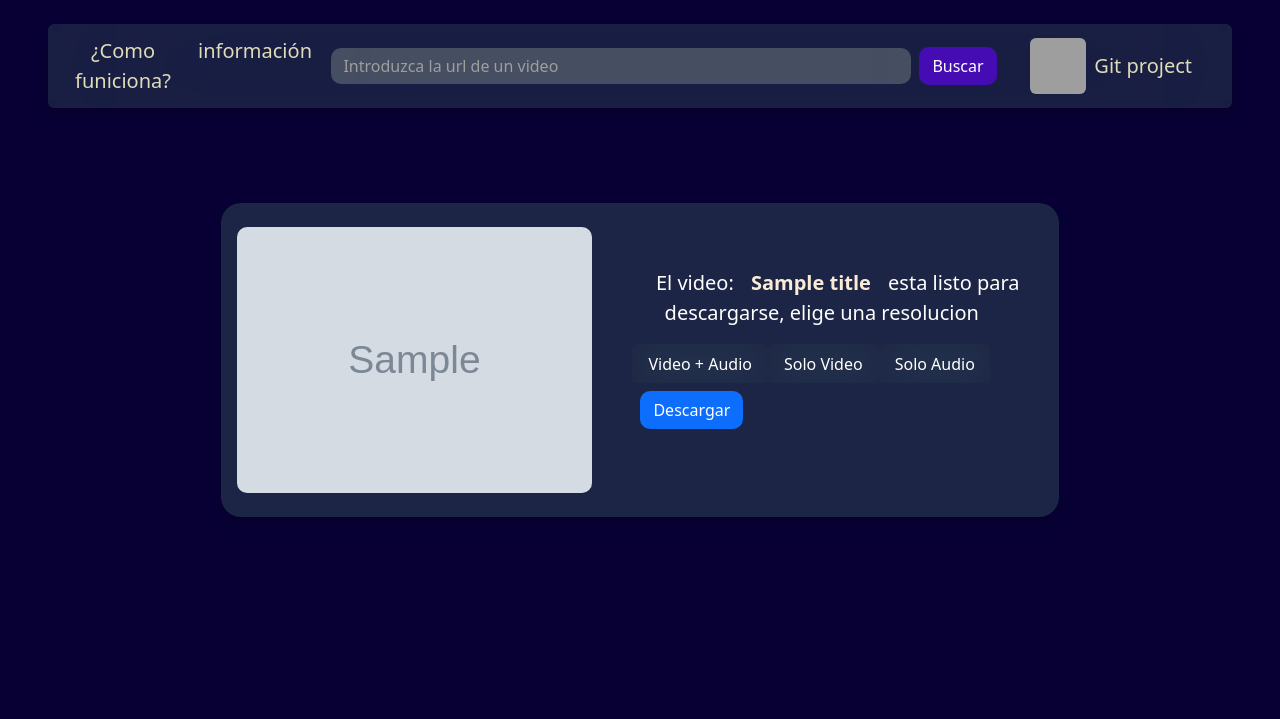
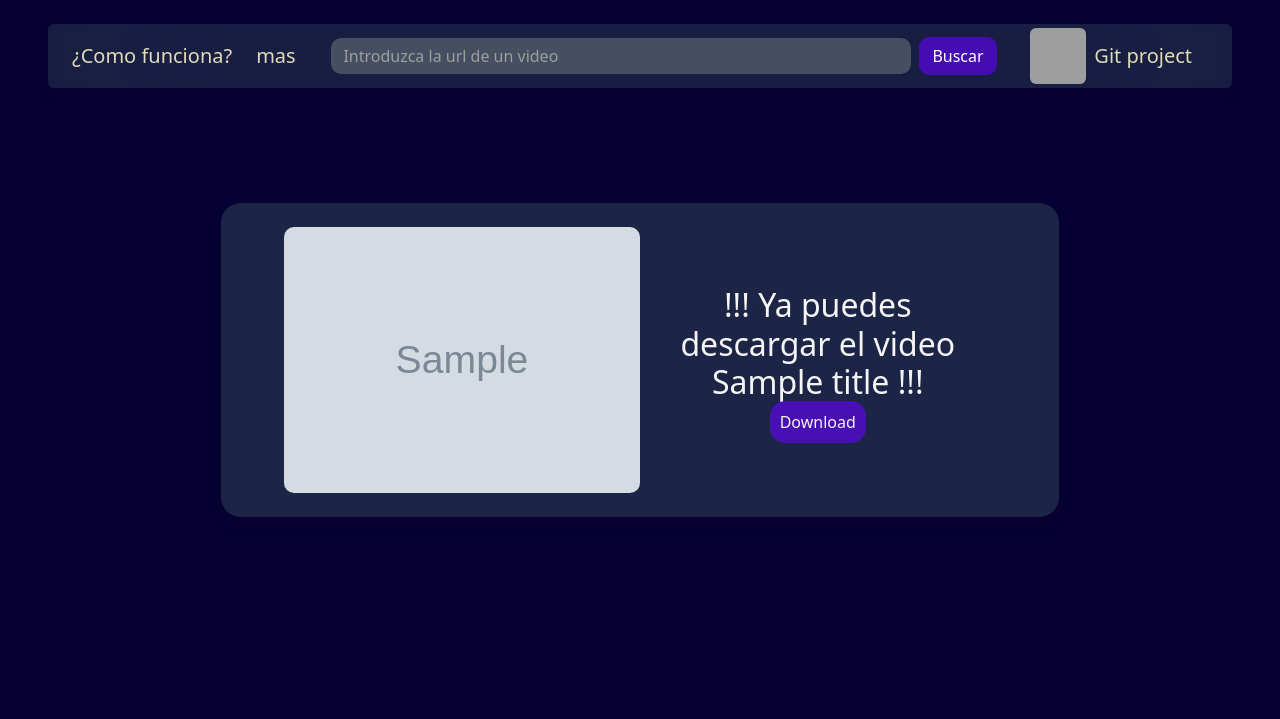
Before and after one commit to SitoSt/Dl_YouTube, a Flask app: template templates/index.html in a window 1280 px wide. Shown: the top 719 px of the page. Run offline with Flask 3, Linux system fonts and the light colour scheme; the template is opened without the code that fills it: most values are stand-ins (such as "Sample title", 1, 10 or a date in 2020); grey boxes marked "Sample" are stand-in pictures; some libraries are stand-ins or nearby versions; grey boxes are pictures that could not be loaded.

Commit message:
V:4 Terminando con las reglas de negocio Simples retoques para poder tener todas las reglas de negocio funcionando. Así puedo dedicarme a retocar los detalles poco a poco.

```diff
--- a/index.py
+++ b/index.py
@@ -8,10 +8,36 @@ app = Flask(__name__)
 url = ''
 title = ''
 thumbnail_url = ''
+formato = ''
+ready_to_dl = False
 
-@app.route('/')
+@app.route('/', methods = ['POST', 'GET'])
 def index():
-    return stream_template('index.html')
+    global formato
+    res=''
+    if request.method == 'GET':
+        return stream_template('index.html')
+    else :
+        try :
+            formato = request.form['format_tracker']
+            print('--El formato elegido es: ' + formato)
+            res = request.form[f"{formato}_res"]
+            print(formato)
+        except Exception as e:
+            print(f"Tio algo ha ido mal :(((( SUERTE<33 : {str(e)}")
+
+        print('...  ...  ...  ...  ...  ...')
+        ready_to_dl, state, filename = Descargar_video(res, url, formato)
+
+        if state != 'Ok':
+            print(state)
+
+        print('')
+        print('---------------penes-------------')
+        print('')
+
+        return stream_template('index.html', title=title, thumbnail_url=thumbnail_url, ready=ready_to_dl, filename=filename);
+
 
 @app.route('/select', methods = ['POST'])
 def Select():
@@ -22,33 +48,13 @@ def Select():
 
     url = request.form['Url']
 
-    # Accedemos al video y lo guardamos en la variable yt
-    yt = YouTube(url)
-
     # Invocamos las funciones para acceder al titulo, la miniatura y las resoluciones del video
     title, thumbnail_url = Get_info(url)
-    Resolutions, Bibrates = Get_resolutions(url)
+    Resolutions, Vibrates = Get_resolutions(url)
 
-    print(thumbnail_url)
-
-    return stream_template('index.html', title=title, thumbnail_url=thumbnail_url,  Resolutions=Resolutions, Bibrates=Bibrates)
+    return stream_template('index.html', title=title, thumbnail_url=thumbnail_url,  Resolutions=Resolutions,
+                            Vibrates=Vibrates, ready=ready_to_dl)
 
 
-@app.route('/download', methods = ['POST'])
-def Download():
-    formato = request.form['format_tracker']
-
-    print(formato)
-
-    if formato == 'progresive':
-        res = request.form['progresive_res']
-    elif formato == 'video':
-        res = request.form['video_res']
-    elif formato == 'audio':
-        res = request.form['audio_res']
-    else:
-        print('ERROR: no hay formato para descargar')
-
-    Descargar_video(res, url, formato, '')
-
-    return stream_template('index.html', title = title, thumbnail_url=thumbnail_url, downloaded=True)
+if __name__ == '__main__' :
+    app.run(debug=True, port=8080)
--- a/static/index.js
+++ b/static/index.js
@@ -1,40 +1,54 @@
+window.onload = function () {
+    console.log('cargando...');
+}
 
-window.onload = function () {
-    console.log('cargando...')
-}
+const video_area = document.getElementById("video_preferences");
 
 const format = document.getElementById("format_tracker");
 
-const btn_progrsive = document.getElementById("progresive_tab");
+const btn_progressive = document.getElementById("progressive_tab");
 const btn_video = document.getElementById("video_tab");
 const btn_audio = document.getElementById("audio_tab");
 
-const progresive_select = document.getElementById("progresive_res")
-const video_select = document.getElementById("video_res")
-const audio_select = document.getElementById("audio_res")
+const progressive_select = document.getElementById("progressive_res");
+const video_select = document.getElementById("video_res");
+const audio_select = document.getElementById("audio_res");
 
-// child_process: Módulo que nos permite generar subprocesos.
-// spawn: Método que genera un subproceso
+const url_input = document.getElementById("form-url");
+
+const link_descarga = document.getElementById("link_descarga");
+const retry_msg = document.getElementById("retry_msg");
+const close_btn = document.getElementById("close_btn");
+
+btn_progressive.addEventListener('click', function () {
+    format.value = "progressive";
+    progressive_select.hidden = false;
+    video_select.hidden = true;
+    audio_select.hidden = true;
+});
+
+btn_video.addEventListener('click', function(){
+    format.value = "video";
+    progressive_select.hidden = true;
+    video_select.hidden = false;
+    audio_select.hidden = true;
+});
+
+btn_audio.addEventListener('click', function() {
+    format.value = "audio";
+    progressive_select.hidden = true;
+    video_select.hidden = true;
+    audio_select.hidden = false;
+});
 
 
+function handleDownload() {
+    retry_msg.hidden = false;
+    link_descarga.textContent = 'Volver a descargar';
+    close_btn.hidden = false;
+}
 
-btn_progrsive.addEventListener('click', function() {
-    format.value = "progresive"
-    progresive_select.hidden = false
-    video_select.hidden = true
-    audio_select.hidden = true
-})
-
-btn_video.addEventListener('click', function(){
-    format.value = "video"
-    progresive_select.hidden = true
-    video_select.hidden = false
-    audio_select.hidden = true
-})
-
-btn_audio.addEventListener('click', function() {
-    format.value = "audio"
-    progresive_select.hidden = true
-    video_select.hidden = true
-    audio_select.hidden = false
-})
+function close() {
+    video_area.hidden = true;
+    close.log('penes');
+}
--- a/static/main.css
+++ b/static/main.css
@@ -166,3 +166,39 @@ button.nav-link:hover {
     backdrop-filter: blur(7rem);
     box-shadow: unset 10px 10px 2rem rgba(var(--bs-gray-900), 0.7);
 }
+.dl-msg {}
+
+.dl-msg .close {
+    padding: 5px;
+
+    position: absolute;
+    top: 10px;
+    left: 10px;
+
+    border: 0;
+    border-radius: 50%;
+    background-color: rgba(95, 10, 180, 0.163);
+    box-shadow: 0 0 3rem 3rem rgba(var(--bs-gray-700), 0.4);
+
+    font-size: 2rem;
+    color: #f5f5f5;
+}
+
+.dl-msg h2 {
+    color: #f5f5f5;
+}
+
+.dl-msg .close span {}
+
+#retry_msg {
+    color: #f5f5f5;
+}
+
+#link_descarga {
+    padding: 10px;
+    border-radius: 15px;
+    background-color: rgba(103, 0, 255, 0.6);
+
+    text-decoration: none;
+    color: #f5f5f5;
+}
--- a/templates/index.html
+++ b/templates/index.html
@@ -7,11 +7,11 @@
   <meta name="”theme-color”" content="”dark”" />
 
   <link href="https://cdn.jsdelivr.net/npm/bootstrap@5.3.2/dist/css/bootstrap.min.css" rel="stylesheet"
-        integrity="sha384-T3c6CoIi6uLrA9TneNEoa7RxnatzjcDSCmG1MXxSR1GAsXEV/Dwwykc2MPK8M2HN" crossorigin="anonymous">
+        integrity="sha384-T3c6CoIi6uLrA9TneNEoa7RxnatzjcDSCmG1MXxSR1GAsXEV/Dwwykc2MPK8M2HN" crossorigin="anonymous" />
 
   <script src="https://cdn.jsdelivr.net/npm/bootstrap@5.3.2/dist/js/bootstrap.bundle.min.js"
-        integrity="sha384-C6RzsynM9kWDrMNeT87bh95OGNyZPhcTNXj1NW7RuBCsyN/o0jlpcV8Qyq46cDfL" crossorigin="anonymous">
-        </script>
+          integrity="sha384-C6RzsynM9kWDrMNeT87bh95OGNyZPhcTNXj1NW7RuBCsyN/o0jlpcV8Qyq46cDfL"
+          crossorigin="anonymous"></script>
   <script src="https://ajax.googleapis.com/ajax/libs/jquery/3.7.1/jquery.min.js"></script>
 
   <link rel="stylesheet" href={{ url_for('static', filename='main.css' ) }}>
@@ -21,41 +21,31 @@
 </head>
 
 <body class="text-body">
-
   <div class="container-fluid text-center g-5">
     <!-- barra de navegación -->
     <nav class="navbar navbar-expand-lg fixed-top p-1 shadow rounded">
-
       <div class="container-fluid justify-content-center text-center">
-
         <div class="collapse navbar-collapse col-1" id="navbarNav">
           <ul class="navbar-nav">
             <li class="nav-item me-2">
-                            <a class="nav-link head-link fs-5" href="#como_funciona">¿Como funiciona?</a>
+              <a class="nav-link head-link fs-5" href="#como_funciona">¿Como funciona?</a>
             </li>
-                        <li class="nav-item me-2">
-                            <a class="nav-link head-link fs-5" href="#">información</a>
+            <li>
+              <a class="nav-link head-link fs-5" href="#mas">mas</a>
             </li>
           </ul>
         </div>
 
-
         <div class="col-7">
-                    <form id="form-url" class="row align-items-center justify-content-center" action="/select"
-                        method="POST">
-
-                        <input id="form-url" name="Url" class="col-sm-10 form-control fs-6 m-0  text-white text-start"
-                            type="url" aria-describedby="paste" required="true"
-                            placeholder="Introduzca la url de un video" />
+          <form id="form-url" class="row align-items-center justify-content-center" action="/select" method="POST">
+            <input id="form-url" name="Url" class="col-sm-10 form-control fs-6 m-0 text-white text-start" type="url"
+                   aria-describedby="paste" required="true" placeholder="Introduzca la url de un video" />
             <!--
                         <span class="input-group-text align-middle bg-btn-2 border-0" id="paste">
                             <img src="../static/img/clipboard.svg" alt=""/>
                         </span> -->
 
-                        <button class="btn col-auto text-white m-0 ms-2">
-                            Buscar
-                        </button>
-
+            <button class="btn col-auto text-white m-0 ms-2">Buscar</button>
           </form>
         </div>
 
@@ -67,161 +57,177 @@
       </div>
     </nav>
     <!-- fin barra de navegación -->
-        {% if title and thumbnail_url and Resolutions and Bibrates %}
+    {% if title and thumbnail_url and Resolutions and Vibrates or ready and title and thumbnail_url and filename %}
 
-        <div id="video_preferences" class="row justify-content-center align-items-center" style="height: 90vh">
+    <section id="video_preferences" class="row justify-content-center align-items-center" style="height: 90vh">
+      <div class="col-8 solid-box shadow p-4 ps-1 pe-1" id="main_bx">
+        <div class="row align-items-center justify-content-center">
+          <img class="col-5 p-0 thumbnail" src="{{ thumbnail_url }}" alt="thumbnail" />
 
-            <div class="col-8 solid-box shadow p-4 ps-1 pe-1" id="main_bx">
-
-                <div class="row align-items-center justify-content-center">
-
-                    <img class="col-5 p-0 thumbnail" src="{{ thumbnail_url }}" alt="thumbnail">
+          {% if ready == False %}
 
           <div class="col-6 ms-4 p-0">
-                        <p class="text-white fs-5 m-3 row" style="display: inline;"> El video:
-                        <strong style="color: antiquewhite;">{{title}}</strong>
-                        esta listo para descargarse, elige una resolucion</p>
+            <p class="text-white fs-5 m-3 row" style="display: inline">
+              El video:
+              <strong style="color: antiquewhite">{{title}}</strong>
+              esta listo para descargarse, elige una resolución
+            </p>
 
-                        <form class="m-3 row" id="resolution_form" action="/download" method="POST">
-
-                            <input id="format_tracker" name="format_tracker" type="text" hidden>
+            <form class="m-3 row" id="resolution_form" action="/" method="POST">
+              <input id="format_tracker" name="format_tracker" type="text" hidden />
 
               <ul class="nav nav-tabs col-12 align-items-center" id="myTab" role="tablist">
                 <li class="nav-item" role="presentation">
-
-                                    <button class="nav-link" id="progresive_tab" data-bs-toggle="tab"
-                                        data-bs-target="#progresive_res_pane" type="button" role="tab">
+                  <button class="nav-link" id="progressive_tab" data-bs-toggle="tab"
+                          data-bs-target="#progressive_res_pane" type="button" role="tab">
                     Video + Audio
                   </button>
-
                 </li>
                 <li class="nav-item" role="presentation">
-
-                                    <button class="nav-link" id="video_tab" data-bs-toggle="tab"
-                                        data-bs-target="#video_res_pane" type="button" role="tab">
+                  <button class="nav-link" id="video_tab" data-bs-toggle="tab" data-bs-target="#video_res_pane"
+                          type="button" role="tab">
                     Solo Video
                   </button>
-
                 </li>
                 <li class="nav-item" role="presentation">
-
-                                    <button class="nav-link" id="audio_tab" data-bs-toggle="tab"
-                                        data-bs-target="#audio_res_pane" type="button" role="tab">
+                  <button class="nav-link" id="audio_tab" data-bs-toggle="tab" data-bs-target="#audio_res_pane"
+                          type="button" role="tab">
                     Solo Audio
                   </button>
-
                 </li>
 
-                                <select class="form-select form-select-md ms-4 res" name="progresive_res" id="progresive_res" hidden>
+                <select class="form-select form-select-md ms-4 res" name="progressive_res" id="progressive_res" hidden>
                   <option value="360p" class="fs-1">360p</option>
                   <option value="720p">720p</option>
                 </select>
 
                 <select class="form-select form-select-md ms-4 res" name="video_res" id="video_res" hidden>
-                                    {% for res in Resolutions %}
-                                    {% if Resolutions[res] %}
+                  {% for res in Resolutions %} {% if Resolutions[res] %}
                   <option value="{{ res }}" class="fs-2">{{ res }}</option>
-                                    {% endif %}
-                                    {% endfor %}
+                  {% endif %} {% endfor %}
                 </select>
 
                 <select class="form-select form-select-md ms-4 res" name="audio_res" id="audio_res" hidden>
-                                    {% for abr in Bibrates %}
-                                    {% if Bibrates[abr] %}
-                                    <option value="{{ abr }}">{{ abr }}</option>
-                                    {% endif %}
-                                    {% endfor %}
+                  {% for abr in Vibrates %} {% if Vibrates[abr] %}
+                  <option value="{{ abr }}"">{{ abr }}</option>
+                  {% endif %} {% endfor %}
                 </select>
               </ul>
 
               <button class="btn col-auto m-2 bg-primary text-white">
-                                Descargar
+                Aceptar
               </button>
-
             </form>
           </div>
+
+          {% else %}
+
+          <div class="col-5 justify-content-center align-items-center dl-msg">
+            <button id="close_btn" class="close" hidden onclick="close();">x</button>
+            <h2>
+              !!! Ya puedes descargar el video {{title}} !!!
+            </h2>
+            <span>
+                <p id="retry_msg" hidden>¿Algo ha ido mal? pulsa aquí:</p>
+                <a id="link_descarga"  href="../static/downloads/{{filename}}" download onclick="handleDownload();"> Download </a>
+            </span>
+
+          </div>
+
+          {% endif %}
+        </div>
+      </div>
+    </section>
+    {% endif %}
+
+    <section id="como_funciona" class="row justify-content-center align-items-center" style="height: 90vh">
+      <div class="col-4" style="height: 50%">
+        <div class="row bg-gradient1 p-3 align-items-center justify-content-center" style="height: 100%">
+          <p class="fs-2 m-0">
+            Esta web utiliza python para buscar y descargar videos de YouTube
+          </p>
         </div>
       </div>
 
-        </div>
-        {% endif %}
-
-        <div id="como_funciona" class="row justify-content-center align-items-center" style="height: 90vh;">
-            <div class="col-4" style="height: 50%;">
-                <div class="row bg-gradient1 p-3 align-items-center justify-content-center" style="height: 100%;">
-                    <p class="fs-2 m-0">Esta web utiliza python para buscar y descargar videos de YouTube</p>
-                </div>
-            </div>
-
-            <div class="col-6 ps-3" style="height: 50%;">
-                <div class="col-12 bg-gradient2 mb-2 overflow-hidden" style="height: 50%;">
+      <div class="col-6 ps-3" style="height: 50%">
+        <div class="col-12 bg-gradient2 mb-2 overflow-hidden" style="height: 50%">
           <div class="header p-2 shadow-sm">
             <h2 class="m-0">Seguridad</h2>
           </div>
           <div class="">
-                        <p class="m-2 fs-2"> hola</p>
+            <p class="m-2 fs-2">hola</p>
           </div>
         </div>
-                <div class="hstack col-12" style="height: 50%;">
-                    <div class="col-6 p-2 ps-0" style="height: 100%;">
-                        <div class="row bg-gradient3 justify-content-center align-items-center m-0" style="height: 100%;">
-                            <p class="m-0 fs-3" >todas las opciones de descarga y mas</p>
+        <div class="hstack col-12" style="height: 50%">
+          <div class="col-6 p-2 ps-0" style="height: 100%">
+            <div class="row bg-gradient3 justify-content-center align-items-center m-0" style="height: 100%">
+              <p class="m-0 fs-3">todas las opciones de descarga y mas</p>
             </div>
           </div>
-                    <div class="col-6 p-2 pe-0" style="height: 100%;">
-                        <div class="row bg-gradient4 justify-content-center align-items-center m-0" style="height: 100%;">
+          <div class="col-6 p-2 pe-0" style="height: 100%">
+            <div class="row bg-gradient4 justify-content-center align-items-center m-0" style="height: 100%">
               <p class="m-0 fs-3">la mejor estetica y calidad de usuario</p>
             </div>
           </div>
         </div>
       </div>
-        </div>
+    </section>
 
-        <div id="info_usuario" class="row justify-content-center align-items-center" style="height: 90vh;">
+    <section id="info_usuario" class="row justify-content-center align-items-center" style="height: 90vh">
       <div class="row justify-content-center align-items-center" style="height: 65%">
-
-                <div class="col-3 me-1" style="height: 60%;">
-                    <div class="row bg-gradient1 m-0 p-2 justify-content-center" style="height: 100%;">
+        <div class="col-3 me-1" style="height: 60%">
+          <div class="row bg-gradient1 m-0 p-2 justify-content-center" style="height: 100%">
             <div class="col-12 p-0 pt-2">
               <h2 class="mb-3">Video + Audio</h2>
-                            <hr class="m-0">
+              <hr class="m-0" />
             </div>
-                        <p>Lorem, ipsum dolor sit amet consectetur ñfahfkjsdh jkfha fsd fdbiu</p>
+            <p>
+              Lorem, ipsum dolor sit amet consectetur ñfahfkjsdh jkfha fsd
+              fdbiu
+            </p>
           </div>
         </div>
 
-                <div class="col-3 ms-1 me-1" style="height: 60%;">
-                    <div class="row bg-gradient2 m-0 p-2 justify-content-center" style="height: 100%;">
+        <div class="col-3 ms-1 me-1" style="height: 60%">
+          <div class="row bg-gradient2 m-0 p-2 justify-content-center" style="height: 100%">
             <div class="col-12 p-0 pt-2">
               <h2 class="mb-3">Video</h2>
-                            <hr class="m-0">
+              <hr class="m-0" />
             </div>
-                        <p>Lorem, ipsum dolor sit amet consectetur ñfahfkjsdh jkfha fsd fdbiu</p>
+            <p>
+              Lorem, ipsum dolor sit amet consectetur ñfahfkjsdh jkfha fsd
+              fdbiu
+            </p>
           </div>
         </div>
 
-                <div class="col-3 ms-1" style="height: 60%;">
-                    <div class="row bg-gradient3 m-0 p-2 justify-content-center" style="height: 100%;">
+        <div class="col-3 ms-1" style="height: 60%">
+          <div class="row bg-gradient3 m-0 p-2 justify-content-center" style="height: 100%">
             <div class="col-12 p-0 pt-2">
               <h2 class="mb-3">Audio</h2>
-                            <hr class="m-0">
+              <hr class="m-0" />
             </div>
-                        <p>Lorem, ipsum dolor sit amet consectetur ñfahfkjsdh jkfha fsd fdbiu</p>
+            <p>
+              Lorem, ipsum dolor sit amet consectetur ñfahfkjsdh jkfha fsd
+              fdbiu
+            </p>
           </div>
         </div>
 
-                <div class="col-7 mt-3" style="height: 35%;">
-                    <div class="row bg-gradient3 m-0 p-2 justify-content-center" style="height: 100%;">
+        <div class="col-7 mt-3" style="height: 35%">
+          <div class="row bg-gradient3 m-0 p-2 justify-content-center" style="height: 100%">
             <div class="col-12 p-0 pt-2">
               <h2 class="mb-3">Una forma mas pro</h2>
-                            <hr class="m-0 mt-1">
+              <hr class="m-0 mt-1" />
             </div>
-                        <p>Lorem, ipsum dolor sit amet consectetur ñfahfkjsdh jkfha fsd fdbiu</p>
+            <p>
+              Lorem, ipsum dolor sit amet consectetur ñfahfkjsdh jkfha fsd
+              fdbiu
+            </p>
           </div>
         </div>
       </div>
-            </div>
-        </div>
+    </section>
   </div>
   <script src="../static/index.js"></script>
   <script src="https://cdn.jsdelivr.net/npm/bootstrap@5.3.2/dist/js/bootstrap.bundle.min.js"
```
Also changed, not shown: src/download.py (+21 -9 lines), src/video_information.py (+4 -4 lines). Lines whose indentation alone changed are shown as unchanged.
